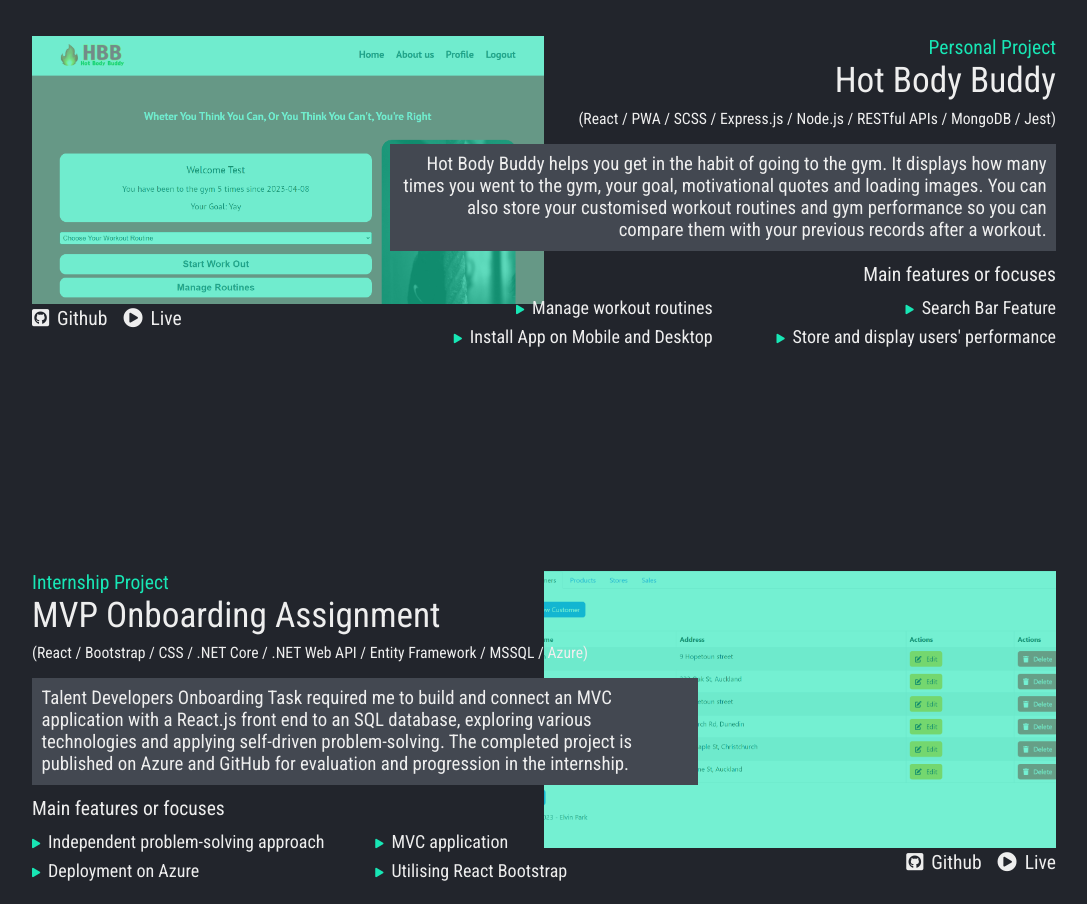
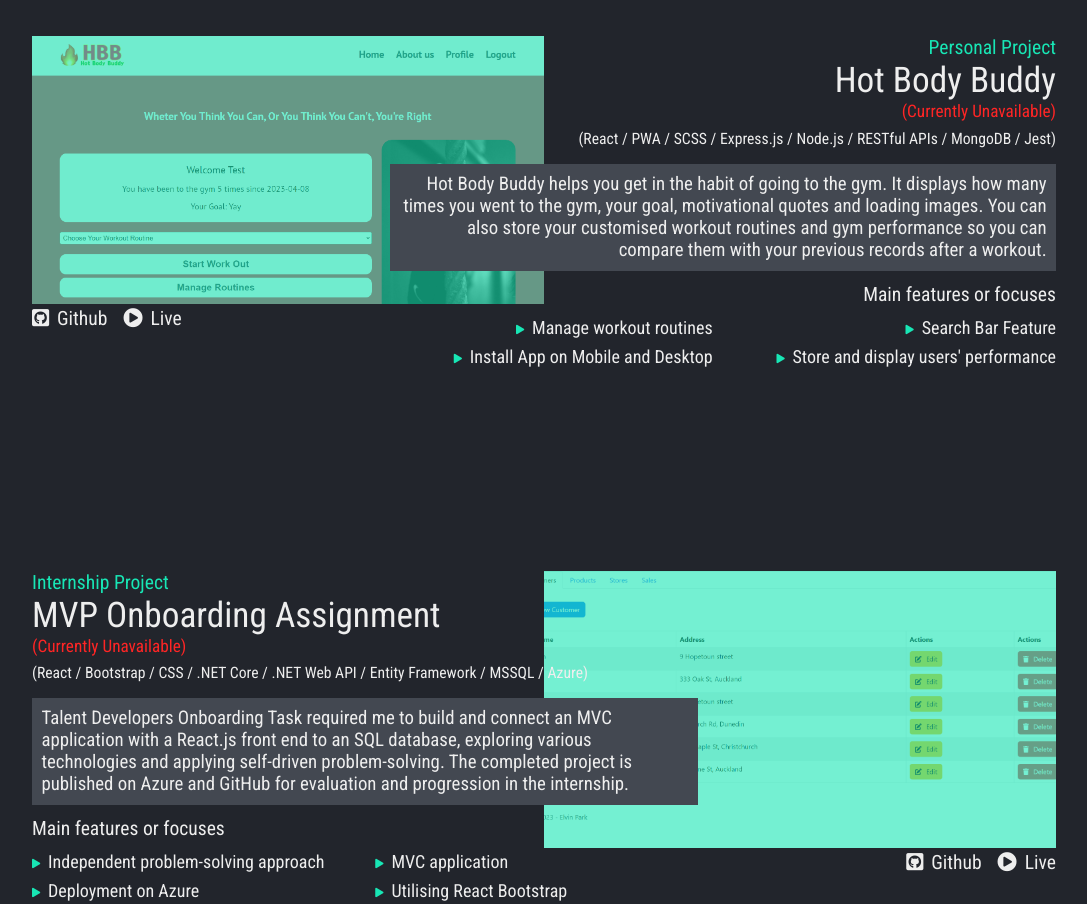
Before and after one commit to elvintern/elvintern.github.io, a website: page index.html in a window 1280 px wide. Shown: the part 1945-2849 px from the top of the page, without its empty margins (96-1183 px from the left). Drawn offline with nearby package versions, Linux system fonts and the light colour scheme.

Commit message:
Add unavailable sign

```diff
--- a/index.html
+++ b/index.html
@@ -298,6 +298,7 @@
                 class="project__title"
                 >hot body buddy
               </a>
+              <p class="project__on-going">(Currently Unavailable)</p>
               <p class="project__stacks">
                 (React / PWA / SCSS / Express.js / Node.js / RESTful APIs /
                 MongoDB / Jest)
@@ -360,6 +361,7 @@
                 class="project__title"
                 >MVP Onboarding Assignment
               </a>
+              <p class="project__on-going">(Currently Unavailable)</p>
               <p class="project__stacks">
                 (React / Bootstrap / CSS / .NET Core / .NET Web API / Entity
                 Framework / MSSQL / Azure)
@@ -556,6 +558,7 @@
                 class="project__title"
                 >happy doggy</a
               >
+              <p class="project__on-going">(Currently Unavailable)</p>
               <p class="project__stacks">
                 (React / CSS / Express.js / Restful APIs / SQLite3 / Node.js /
                 Auth0 / Jest)
@@ -612,6 +615,7 @@
                 class="project__title"
                 >todo full-stack</a
               >
+              <p class="project__on-going">(Currently Unavailable)</p>
               <p class="project__stacks">
                 (React / Redux Toolkit / CSS / Express.js / Restful APIs /
                 SQLite3 / Node.js)
```
